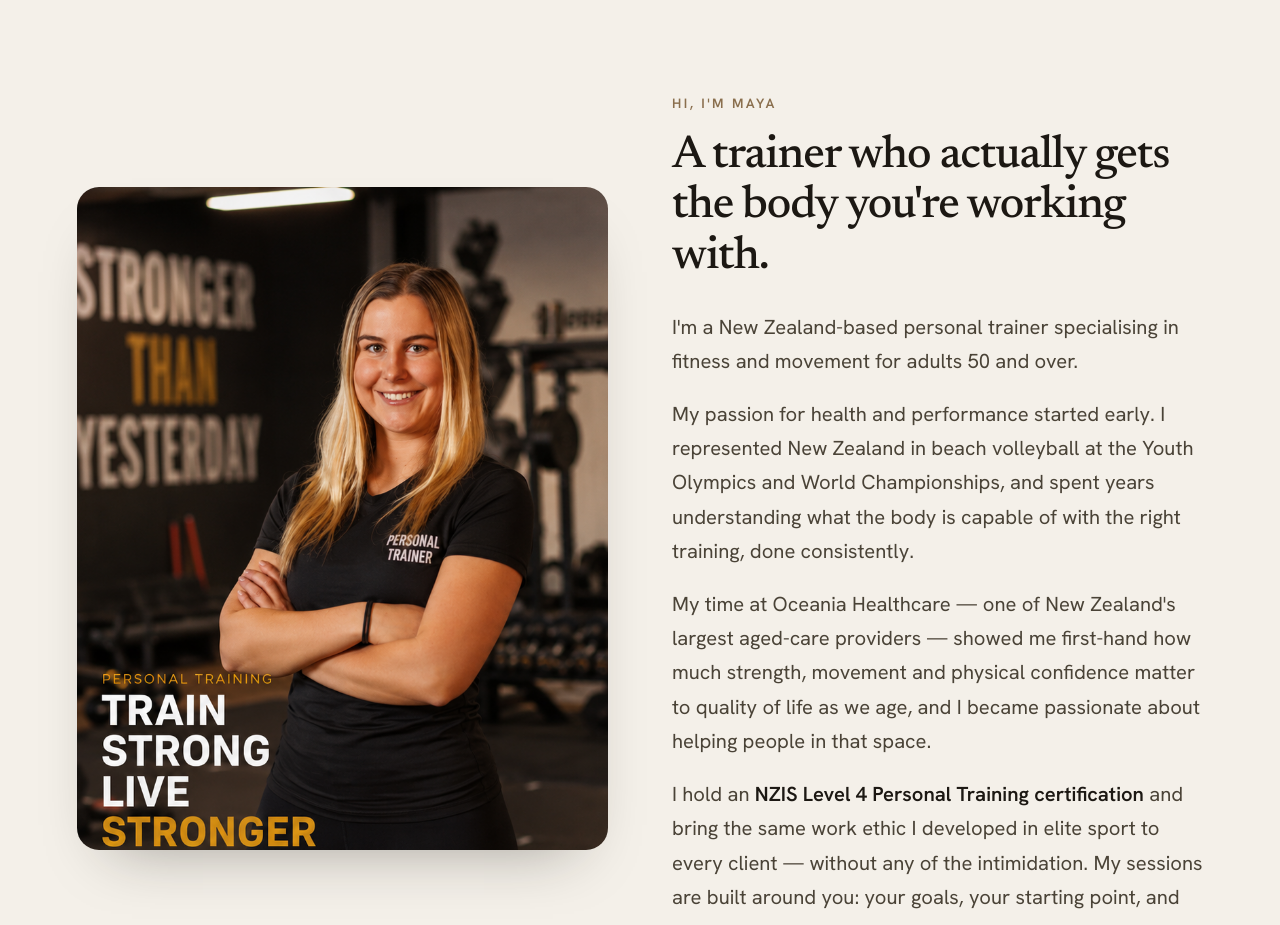
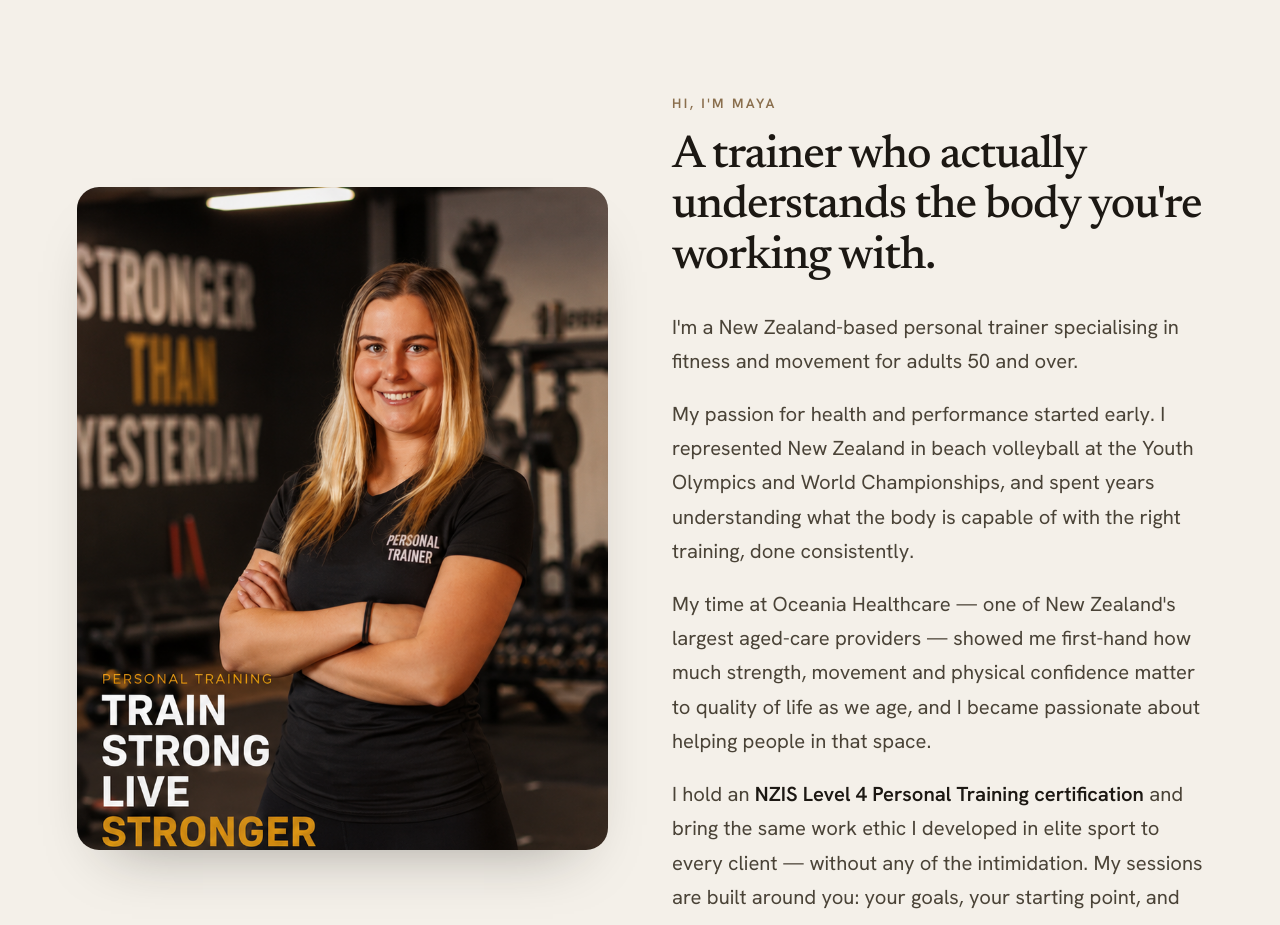
Before and after one commit to independenceservicesnz-coder/confident-fitness, a Next.js app in the folder sessions/compassionate-zen-cerf/mnt/outputs/confident-fitness-co/: page / in a window 1280 px wide. Shown: the part 1160-2085 px from the top of the page. Built offline with nearby package versions, Linux system fonts and the light colour scheme.

Commit message:
Update description of trainer's understanding

```diff
--- a/sessions/compassionate-zen-cerf/mnt/outputs/confident-fitness-co/components/About.tsx
+++ b/sessions/compassionate-zen-cerf/mnt/outputs/confident-fitness-co/components/About.tsx
@@ -13,7 +13,7 @@ export default function About() {
         <div>
           <span className="uppercase tracking-[0.18em] text-xs font-semibold text-ink-subtle">Hi, I&apos;m Maya</span>
           <h2 className="font-serif font-medium text-[clamp(30px,4vw,46px)] leading-[1.1] tracking-tight mt-3.5 mb-6">
-            A trainer who actually gets the body you&apos;re working with.
+            A trainer who actually understands the body you&apos;re working with.
           </h2>
           <div className="text-lg leading-[1.7] text-ink-mid flex flex-col gap-4">
             <p>I&apos;m a New Zealand-based personal trainer specialising in fitness and movement for adults 50 and over.</p>
```
